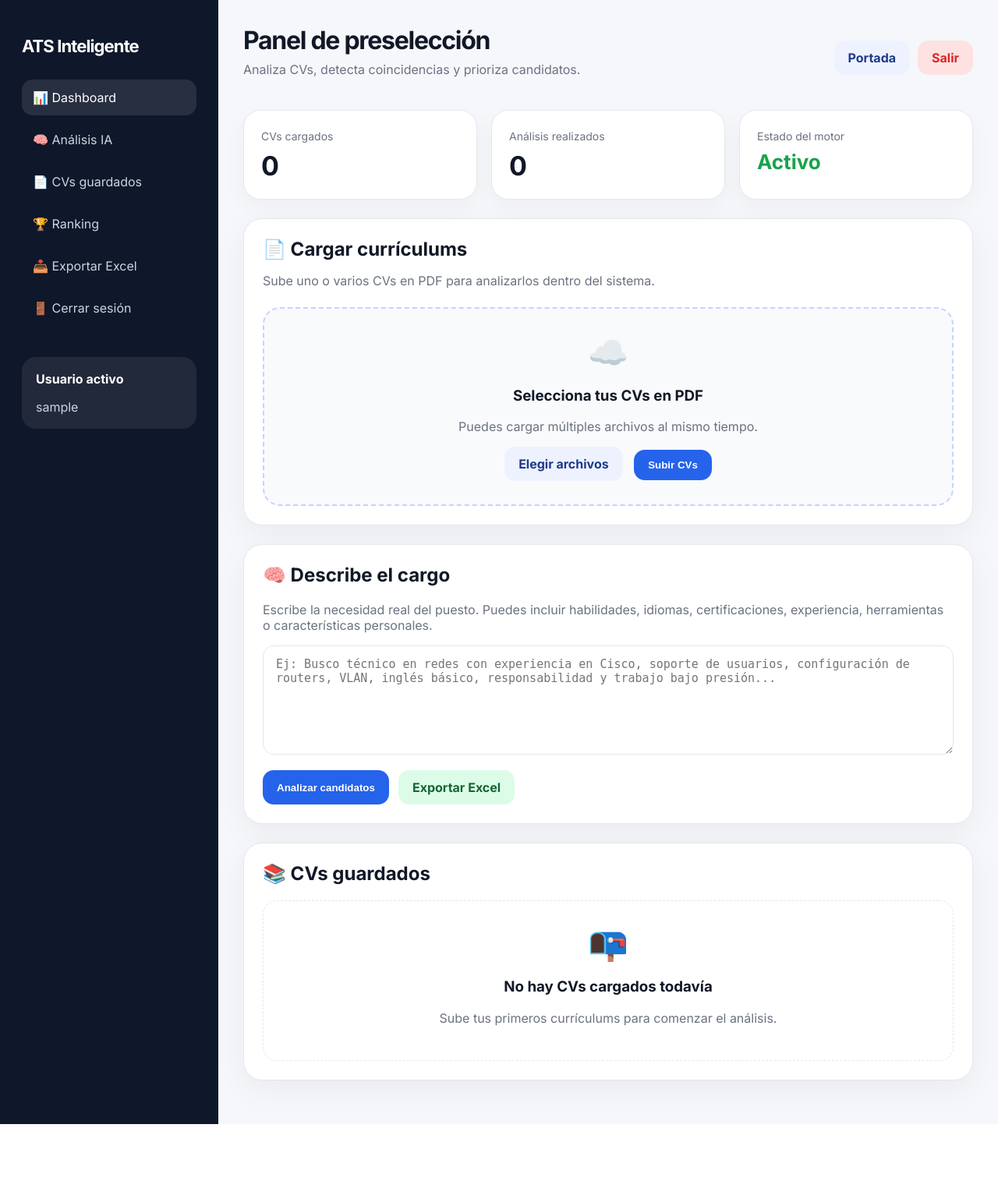
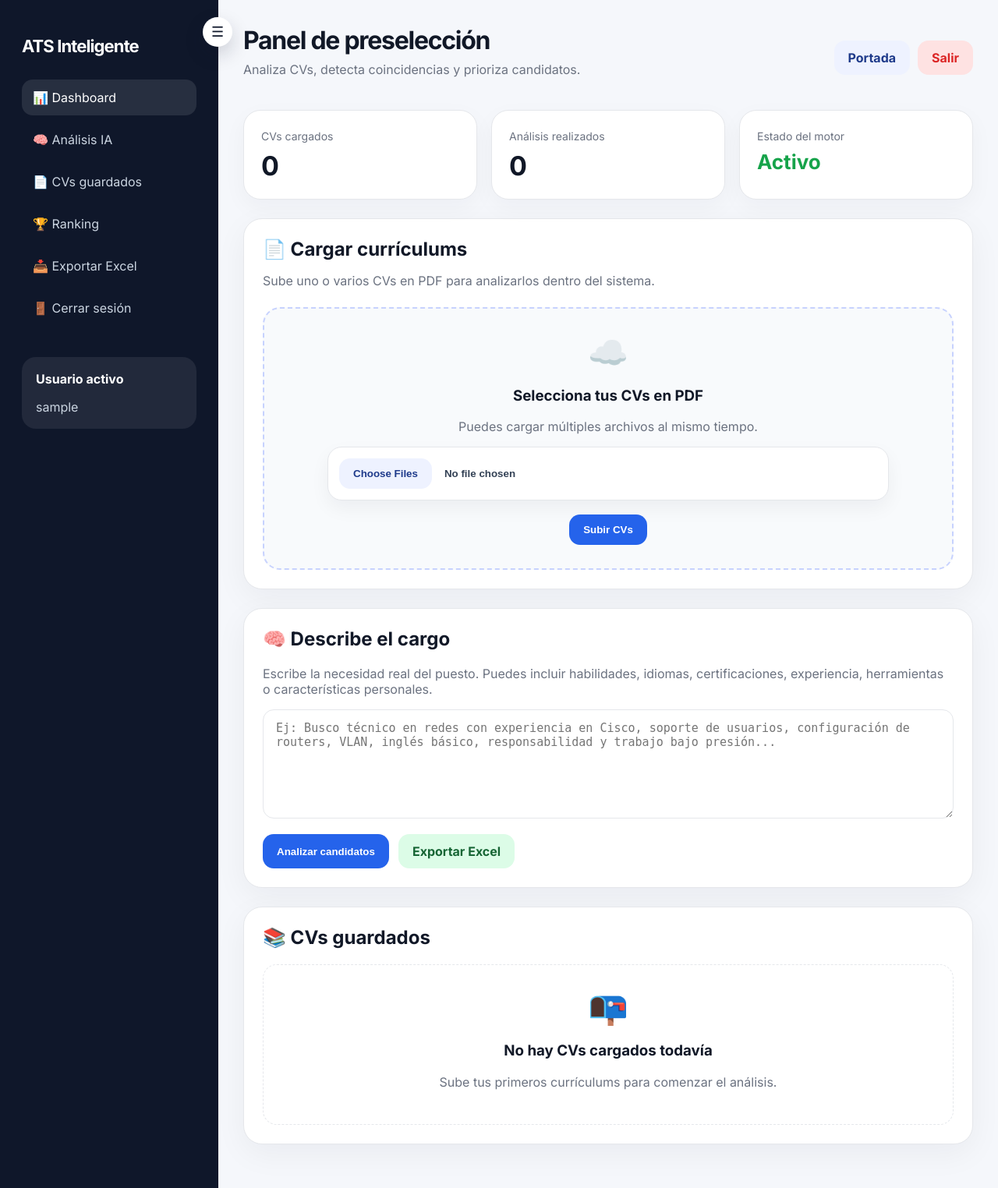
Before and after one commit to dgo14/asistente-inteligente-preseleccion, a Flask app: page /dashboard in a window 1280 px wide. Shown: the whole page at 78% size. Before the commit the page ends 1442 px from the top, so only its background shows below. Run offline with Flask 3, Linux system fonts and the light colour scheme; the visitor is signed in with stand-in values (Sample User, id 1); data that the repository does not hold is empty.

Commit message:
Mejora dashboard corrige selector PDF e inteligencia de experiencia

```diff
--- a/app.py
+++ b/app.py
@@ -173,10 +173,30 @@ def extract_pdf_text(path):
 
 
 def detect_experience_years(text):
-    text = normalize_text(text)
-    matches = re.findall(r"(\d{1,2})\s*(anos|año|años|years)", text)
-    years = [int(m[0]) for m in matches if int(m[0]) <= 40]
-    return max(years) if years else 0
+    """
+    Detecta años de experiencia SOLO cuando el texto habla explícitamente de experiencia laboral.
+    Evita confundir edad, fechas, teléfonos, RUT o años sueltos con experiencia.
+    """
+    text_norm = normalize_text(text)
+
+    patterns = [
+        r"(\d{1,2})\s*(anos|año|años|years)\s*(de)?\s*(experiencia|experiencia laboral|experiencia profesional)",
+        r"(experiencia|experiencia laboral|experiencia profesional)\s*(de)?\s*(\d{1,2})\s*(anos|año|años|years)",
+        r"mas de\s*(\d{1,2})\s*(anos|año|años|years)\s*(de)?\s*(experiencia|experiencia laboral|experiencia profesional)",
+    ]
+
+    detected = []
+
+    for pattern in patterns:
+        matches = re.findall(pattern, text_norm)
+        for match in matches:
+            for item in match:
+                if str(item).isdigit():
+                    value = int(item)
+                    if 0 < value <= 40:
+                        detected.append(value)
+
+    return max(detected) if detected else 0
 
 
 def detect_languages(text):
@@ -231,8 +251,9 @@ def calculate_candidate_score(job_description, cv_text):
 def generate_ai_style_summary(candidate_name, score, matches, metadata):
     if not matches:
         return (
-            f"El candidato {candidate_name} quedó primero por su comparación general con el perfil solicitado, "
-            f"aunque las coincidencias explícitas detectadas fueron limitadas. Conviene revisar manualmente su CV."
+            f"El perfil {candidate_name} aparece como el mejor dentro de los CVs disponibles, "
+            f"pero no se detectaron coincidencias fuertes y explícitas con la descripción ingresada. "
+            f"Se recomienda revisar manualmente el documento antes de avanzar."
         )
 
     top_matches = ", ".join(matches[:8])
@@ -240,25 +261,32 @@ def generate_ai_style_summary(candidate_name, score, matches, metadata):
     langs = metadata.get("languages", [])
 
     summary = (
-        f"El candidato {candidate_name} quedó primero porque presenta una coincidencia fuerte con el perfil solicitado. "
-        f"Las señales más relevantes encontradas fueron: {top_matches}. "
+        f"El perfil {candidate_name} destaca frente a los demás porque presenta coincidencias relevantes "
+        f"con los criterios solicitados. Las principales señales detectadas fueron: {top_matches}. "
     )
 
     if years > 0:
-        summary += f"Además, se detectan aproximadamente {years} año(s) de experiencia mencionada en el CV. "
+        summary += (
+            f"Además, el CV menciona explícitamente alrededor de {years} año(s) de experiencia laboral, "
+            f"lo que refuerza su compatibilidad con el cargo. "
+        )
+    else:
+        summary += (
+            "No se detectó una frase explícita que indique años totales de experiencia laboral, "
+            "por lo tanto este dato debe validarse manualmente durante la revisión o entrevista. "
+        )
 
     if langs:
         summary += f"También se identificaron idiomas relevantes: {', '.join(langs)}. "
 
     if score >= 75:
-        summary += "En términos prácticos, es un perfil muy alineado para avanzar a entrevista."
+        summary += "En conclusión, es un candidato altamente alineado para avanzar a una siguiente etapa."
     elif score >= 50:
-        summary += "Es un perfil interesante, aunque sería recomendable validar experiencia específica en entrevista."
+        summary += "En conclusión, es un candidato interesante, pero requiere validación humana antes de avanzar."
     else:
-        summary += "Aunque quedó primero, el puntaje sugiere que el ajuste debe revisarse con mayor detalle."
+        summary += "En conclusión, aunque lidera el ranking actual, su compatibilidad todavía es parcial."
 
     return summary
-
 
 # ============================================================
 # UTILIDADES
--- a/static/css/style.css
+++ b/static/css/style.css
@@ -478,3 +478,243 @@ textarea.form-control {
         padding: 18px;
     }
 }
+
+.file-input-real {
+    position: absolute;
+    width: 1px;
+    height: 1px;
+    opacity: 0;
+    overflow: hidden;
+    z-index: -1;
+}
+
+.file-btn {
+    cursor: pointer;
+    margin-right: 10px;
+}
+
+/* ==============================
+   SIDEBAR COLAPSABLE
+============================== */
+
+.sidebar {
+    position: relative;
+    transition: width 0.25s ease, padding 0.25s ease;
+}
+
+.sidebar-toggle {
+    position: absolute;
+    top: 22px;
+    right: -18px;
+    width: 38px;
+    height: 38px;
+    border: none;
+    border-radius: 999px;
+    background: white;
+    color: #0f172a;
+    box-shadow: 0 10px 25px rgba(15, 23, 42, 0.18);
+    cursor: pointer;
+    font-size: 18px;
+    z-index: 50;
+}
+
+.dashboard.sidebar-collapsed {
+    grid-template-columns: 82px 1fr;
+}
+
+.dashboard.sidebar-collapsed .sidebar {
+    padding: 28px 14px;
+}
+
+.dashboard.sidebar-collapsed .sidebar h2,
+.dashboard.sidebar-collapsed .sidebar-link,
+.dashboard.sidebar-collapsed .sidebar div strong,
+.dashboard.sidebar-collapsed .sidebar div p {
+    font-size: 0;
+}
+
+.dashboard.sidebar-collapsed .sidebar-link {
+    text-align: center;
+    padding: 14px 0;
+}
+
+.dashboard.sidebar-collapsed .sidebar-link::first-letter {
+    font-size: 20px;
+}
+
+.dashboard.sidebar-collapsed .sidebar div[style*="Usuario activo"] {
+    padding: 12px;
+}
+
+/* ==============================
+   INPUT DE ARCHIVOS BONITO
+============================== */
+
+.custom-file-wrapper {
+    display: flex;
+    justify-content: center;
+    margin: 18px 0 10px;
+}
+
+.custom-file-input {
+    position: absolute;
+    opacity: 0;
+    width: 1px;
+    height: 1px;
+    overflow: hidden;
+}
+
+.custom-file-label {
+    display: inline-flex;
+    align-items: center;
+    gap: 10px;
+    background: white;
+    border: 1px solid var(--border);
+    color: #1e3a8a;
+    padding: 14px 22px;
+    border-radius: 16px;
+    font-weight: 800;
+    cursor: pointer;
+    box-shadow: 0 10px 25px rgba(15, 23, 42, 0.06);
+    transition: all 0.2s ease;
+}
+
+.custom-file-label:hover {
+    background: #eef2ff;
+    transform: translateY(-1px);
+}
+
+.file-icon {
+    font-size: 20px;
+}
+
+/* INPUT PDF BONITO Y FUNCIONAL */
+
+.nice-file-input {
+    width: 100%;
+    max-width: 720px;
+    background: white;
+    border: 1px solid var(--border);
+    border-radius: 18px;
+    padding: 14px;
+    font-weight: 700;
+    color: #334155;
+    cursor: pointer;
+    box-shadow: 0 10px 25px rgba(15, 23, 42, 0.05);
+}
+
+.nice-file-input::file-selector-button {
+    border: none;
+    background: #eef2ff;
+    color: #1e3a8a;
+    padding: 12px 18px;
+    border-radius: 14px;
+    font-weight: 900;
+    cursor: pointer;
+    margin-right: 16px;
+}
+
+.nice-file-input::file-selector-button:hover {
+    background: #dbeafe;
+}
+
+/* SIDEBAR COLAPSABLE */
+
+.sidebar {
+    position: relative;
+    transition: width 0.25s ease, padding 0.25s ease;
+}
+
+.sidebar-toggle {
+    position: absolute;
+    top: 22px;
+    right: -18px;
+    width: 38px;
+    height: 38px;
+    border: none;
+    border-radius: 999px;
+    background: white;
+    color: #0f172a;
+    box-shadow: 0 10px 25px rgba(15, 23, 42, 0.18);
+    cursor: pointer;
+    font-size: 18px;
+    z-index: 50;
+}
+
+.dashboard.sidebar-collapsed {
+    grid-template-columns: 82px 1fr;
+}
+
+.dashboard.sidebar-collapsed .sidebar {
+    padding: 28px 14px;
+}
+
+.dashboard.sidebar-collapsed .sidebar h2,
+.dashboard.sidebar-collapsed .sidebar-link,
+.dashboard.sidebar-collapsed .user-card strong,
+.dashboard.sidebar-collapsed .user-card p {
+    font-size: 0;
+}
+
+.dashboard.sidebar-collapsed .sidebar-link {
+    text-align: center;
+    padding: 14px 0;
+}
+
+.dashboard.sidebar-collapsed .user-card {
+    padding: 12px;
+}
+
+
+/* TARJETA IA */
+
+.ai-insight-card {
+    border: 1px solid #dbeafe;
+    background: linear-gradient(135deg, #f8fbff, #ffffff);
+    border-radius: 24px;
+    padding: 24px;
+    box-shadow: 0 18px 45px rgba(37, 99, 235, 0.08);
+}
+
+.ai-insight-header {
+    display: flex;
+    align-items: center;
+    gap: 14px;
+    margin-bottom: 18px;
+}
+
+.ai-avatar {
+    width: 46px;
+    height: 46px;
+    border-radius: 16px;
+    background: linear-gradient(135deg, #2563eb, #22c55e);
+    color: white;
+    font-weight: 900;
+    display: flex;
+    align-items: center;
+    justify-content: center;
+}
+
+.ai-insight-header p {
+    margin: 4px 0 0;
+    color: var(--muted);
+    font-size: 14px;
+}
+
+.ai-insight-content {
+    font-size: 16px;
+    line-height: 1.8;
+    color: #1f2937;
+}
+
+.user-card {
+    margin-top: 40px;
+    padding: 18px;
+    border-radius: 18px;
+    background: rgba(255,255,255,0.08);
+}
+
+.user-card p {
+    color: #cbd5e1;
+    margin-bottom: 0;
+}
--- a/static/js/main.js
+++ b/static/js/main.js
@@ -1,17 +1,27 @@
 document.addEventListener("DOMContentLoaded", () => {
-    const fileInput = document.querySelector("#cvs");
-    const fileLabel = document.querySelector("#file-label");
+    const input = document.getElementById("cvs");
+    const label = document.getElementById("file-label");
 
-    if (fileInput && fileLabel) {
-        fileInput.addEventListener("change", () => {
-            const count = fileInput.files.length;
+    if (input && label) {
+        input.addEventListener("change", () => {
+            const count = input.files.length;
+
             if (count === 0) {
-                fileLabel.textContent = "Selecciona tus CVs en PDF";
+                label.innerText = "Selecciona tus CVs en PDF";
             } else if (count === 1) {
-                fileLabel.textContent = "1 archivo seleccionado";
+                label.innerText = input.files[0].name;
             } else {
-                fileLabel.textContent = `${count} archivos seleccionados`;
+                label.innerText = `${count} archivos PDF seleccionados`;
             }
         });
     }
+
+    const sidebarToggle = document.getElementById("sidebar-toggle");
+    const dashboardLayout = document.getElementById("dashboard-layout");
+
+    if (sidebarToggle && dashboardLayout) {
+        sidebarToggle.addEventListener("click", () => {
+            dashboardLayout.classList.toggle("sidebar-collapsed");
+        });
+    }
 });
--- a/templates/dashboard.html
+++ b/templates/dashboard.html
@@ -11,10 +11,11 @@
 
 <body>
 
-<div class="dashboard">
+<div class="dashboard" id="dashboard-layout">
 
-    <!-- SIDEBAR -->
-    <aside class="sidebar">
+    <aside class="sidebar" id="sidebar">
+        <button class="sidebar-toggle" id="sidebar-toggle" type="button">☰</button>
+
         <h2>ATS Inteligente</h2>
 
         <div style="margin-top:30px;">
@@ -26,18 +27,14 @@
             <a href="{{ url_for('logout') }}" class="sidebar-link">🚪 Cerrar sesión</a>
         </div>
 
-        <div style="margin-top:40px; padding:18px; border-radius:18px; background:rgba(255,255,255,0.08);">
+        <div class="user-card">
             <strong>Usuario activo</strong>
-            <p style="color:#cbd5e1; margin-bottom:0;">
-                {{ current_user.username }}
-            </p>
+            <p>{{ current_user.username }}</p>
         </div>
     </aside>
 
-    <!-- MAIN -->
     <main class="main">
 
-        <!-- TOPBAR -->
         <div class="topbar">
             <div>
                 <h1 style="margin:0; letter-spacing:-0.04em;">Panel de preselección</h1>
@@ -52,7 +49,6 @@
             </div>
         </div>
 
-        <!-- KPIS -->
         <section class="kpi-grid">
             <div class="kpi">
                 <span>CVs cargados</span>
@@ -70,7 +66,6 @@
             </div>
         </section>
 
-        <!-- UPLOAD -->
         <section class="panel" id="cvs">
             <div style="display:flex; justify-content:space-between; align-items:center; gap:20px; flex-wrap:wrap;">
                 <div>
@@ -97,20 +92,15 @@
                         Puedes cargar múltiples archivos al mismo tiempo.
                     </p>
 
-                    <input id="cvs" name="cvs" type="file" accept=".pdf" multiple required style="display:none;">
+                    <input id="cvs" name="cvs" type="file" accept=".pdf" multiple required class="nice-file-input">
 
-                    <label for="cvs" class="btn btn-secondary" style="margin-right:10px;">
-                        Elegir archivos
-                    </label>
-
-                    <button type="submit" class="btn btn-primary">
+                    <button type="submit" class="btn btn-primary" style="margin-top:18px;">
                         Subir CVs
                     </button>
                 </div>
             </form>
         </section>
 
-        <!-- ANALISIS -->
         <section class="panel" id="analisis">
             <h2 style="margin-top:0;">🧠 Describe el cargo</h2>
             <p style="color:var(--muted);">
@@ -137,7 +127,6 @@
             </form>
         </section>
 
-        <!-- RECOMENDADO -->
         {% if recommended %}
         <section class="panel">
             <div style="display:flex; justify-content:space-between; align-items:center; gap:20px; flex-wrap:wrap;">
@@ -174,27 +163,29 @@
         </section>
         {% endif %}
 
-        <!-- CHAT IA -->
         {% if ai_summary %}
         <section class="panel">
-            <h2 style="margin-top:0;">💬 Explicación del asistente</h2>
+            <h2 style="margin-top:0;">🧠 Análisis inteligente del candidato</h2>
             <p style="color:var(--muted);">
-                El sistema genera una explicación legible para apoyar la decisión del reclutador.
+                Interpretación generada a partir de las coincidencias reales detectadas en el CV.
             </p>
 
-            <div class="chat-box">
-                <div class="bubble user">
-                    Busco el mejor candidato según la descripción del cargo ingresada.
+            <div class="ai-insight-card">
+                <div class="ai-insight-header">
+                    <div class="ai-avatar">IA</div>
+                    <div>
+                        <strong>Evaluación del perfil recomendado</strong>
+                        <p>Resumen técnico y criterio de preselección</p>
+                    </div>
                 </div>
 
-                <div class="bubble ai">
+                <div class="ai-insight-content">
                     {{ ai_summary }}
                 </div>
             </div>
         </section>
         {% endif %}
 
-        <!-- RANKING -->
         {% if results %}
         <section class="panel" id="ranking">
             <div style="display:flex; justify-content:space-between; align-items:center; gap:20px; flex-wrap:wrap;">
@@ -225,13 +216,9 @@
                     <tbody>
                         {% for r in results %}
                         <tr>
-                            <td>
-                                <strong>#{{ loop.index }}</strong>
-                            </td>
+                            <td><strong>#{{ loop.index }}</strong></td>
 
-                            <td>
-                                <strong>{{ r.name }}</strong>
-                            </td>
+                            <td><strong>{{ r.name }}</strong></td>
 
                             <td style="min-width:180px;">
                                 <div style="display:flex; justify-content:space-between; margin-bottom:6px;">
@@ -274,7 +261,6 @@
         </section>
         {% endif %}
 
-        <!-- CVS GUARDADOS -->
         <section class="panel">
             <h2 style="margin-top:0;">📚 CVs guardados</h2>
 
@@ -293,13 +279,9 @@
                         <tbody>
                             {% for cv in cvs %}
                             <tr>
-                                <td>
-                                    <strong>{{ cv.original_name }}</strong>
-                                </td>
+                                <td><strong>{{ cv.original_name }}</strong></td>
 
-                                <td>
-                                    {{ cv.uploaded_at.strftime("%Y-%m-%d %H:%M") }}
-                                </td>
+                                <td>{{ cv.uploaded_at.strftime("%Y-%m-%d %H:%M") }}</td>
 
                                 <td>
                                     {% if cv.extracted_text %}
```
